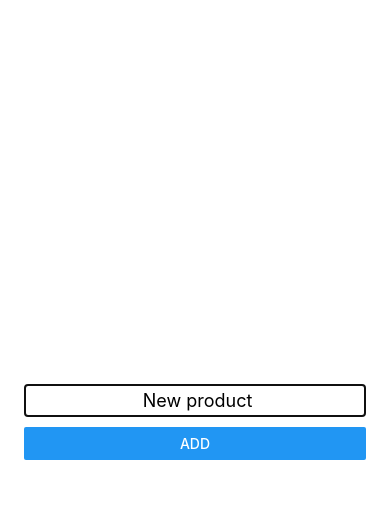
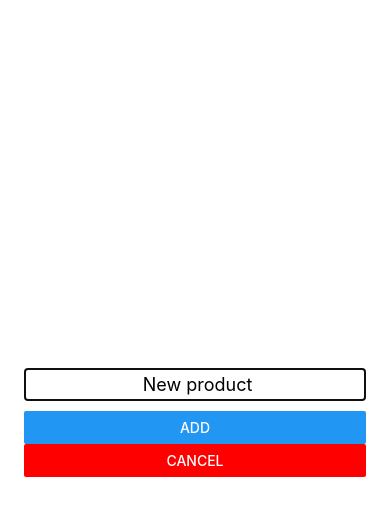
Before and after one commit to Space-Cowboy96/ShoppingList, a React Native app: screen / in a window 390 px wide. Both pictures are taken after a click on the button "ADD A PRODUCT". Shown: the top 516 px of the page. Built offline with nearby package versions, Linux system fonts and the light colour scheme.

Commit message:
Modif des validations

```diff
--- a/App.js
+++ b/App.js
@@ -9,7 +9,7 @@ import DismissKeyboard from './components/DismissKeyboard';
 export default function App() {
 
   const [myProducts, setMyProducts] = useState([]);
-  const [modalOpen, setModalOpen] = useState(false);
+  const [modalValidationOpen, setmodalValidationOpen] = useState(false);
   const [displayModal, setdisplayModal] = useState(false);
 
   const submitHandler = (product) => {
@@ -18,7 +18,7 @@ export default function App() {
       const idString = Date.now().toString();
       setMyProducts(currentMyProduct => [{key: idString, name: product},...currentMyProduct]);
     }else{
-      setModalOpen(true);
+      setmodalValidationOpen(true);
     }
   }
 
@@ -28,13 +28,17 @@ export default function App() {
     })
   }
 
+  const handleCancel = () => {
+    setdisplayModal(false);
+};
+
   return (
     <DismissKeyboard>
       <View style={styles.container}>
 
         <Modal
-          visible={modalOpen}
-          onRequestClose={() => setModalOpen(false)}
+          visible={modalValidationOpen}
+          onRequestClose={() => setmodalValidationOpen(false)}
           animationType='slide'
           hardwareAccelerated={true}
           transparent={true}>
@@ -48,7 +52,7 @@ export default function App() {
                 </View>
                   <View style={styles.modalFooter}>
                     <Pressable style={styles.pressableBtnModal}
-                    onPress={() => setModalOpen(false)}>
+                    onPress={() => setmodalValidationOpen(false)}>
                       <Text style={styles.modalFooterText}>OK</Text>
                     </Pressable>
                   </View>
@@ -60,7 +64,10 @@ export default function App() {
           onPress={() => setdisplayModal(true)}
         />
 
-        <AddProduct submitHandler={submitHandler} displayModal={displayModal}/>
+        <AddProduct
+        submitHandler={submitHandler}
+        displayModal={displayModal}
+        handleCancel={handleCancel}/>
 
         <FlatList
           data={myProducts}
--- a/components/AddProduct.js
+++ b/components/AddProduct.js
@@ -2,7 +2,7 @@ import React, {useState} from 'react';
 import { StyleSheet, View, TextInput, Button, Modal } from 'react-native';
 
 
-const AddProduct = ({submitHandler, displayModal}) => {
+const AddProduct = ({submitHandler, displayModal, handleCancel}) => {
 
     const [product, setProduct] = useState('');
 
@@ -34,6 +34,11 @@ const AddProduct = ({submitHandler, displayModal}) => {
                             title="ADD"
                             onPress={handleClick}
                         />
+                        <Button
+                            title="CANCEL"
+                            color="red"
+                            onPress={handleCancel}
+                        />
                 </View>
       </Modal>
 
```
